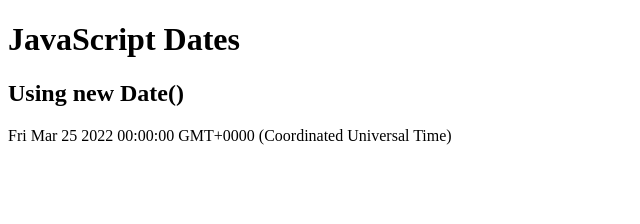
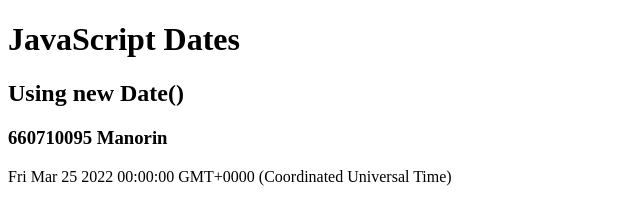
Before and after one commit to 660710095/517101_095, a plain HTML site: page index.html in a window 1280 px wide. Shown: the whole page, without its empty margins (0-640 px from the left). Drawn offline with Linux system fonts and the light colour scheme.

Commit message:
add id and name
เพิ่มหัวข้อชื่อ

```diff
--- a/index.html
+++ b/index.html
@@ -4,6 +4,7 @@
 
 <h1>JavaScript Dates</h1>
 <h2>Using new Date()</h2>
+<h3>660710095 Manorin</h3>
 
 <p id="demo"></p>
 
```
